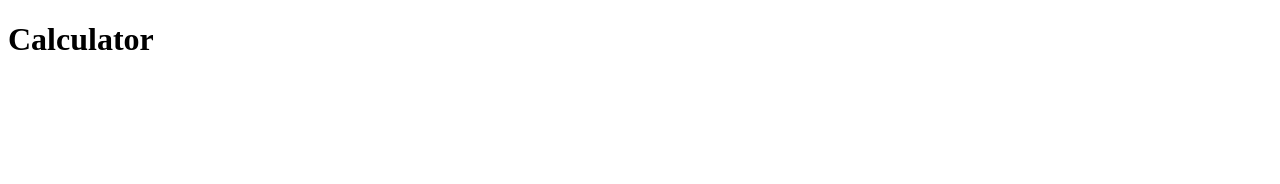
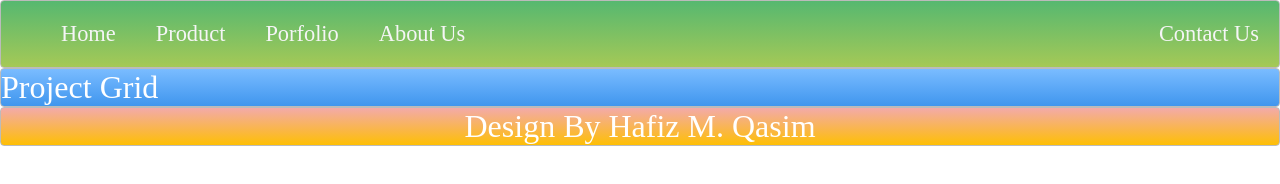
Before and after one commit to meqasim/Calculator, a plain HTML site: page index.html in a window 1280 px wide. Drawn offline with Linux system fonts and the light colour scheme.

Commit message:
website layout design

```diff
--- a/index.html
+++ b/index.html
@@ -4,12 +4,23 @@
     <meta charset="UTF-8">
     <meta http-equiv="X-UA-Compatible" content="IE=edge">
     <meta name="viewport" content="width=device-width, initial-scale=1.0">
-    <link rel="stylesheet" type="text/css" href="style.css">
-    <title>Calculator</title>
+    <link rel="stylesheet" type="text/css" href="./style.css">
+    <title>Calculator Layout design</title>
 </head>
 <body>
-    <h1>Calculator</h1>
+  <nav class="zone green">
+    <ul class="main-nav">
+      <li><a href="">Home</a></li>
+      <li><a href="">Product</a></li>
+      <li><a href="">Porfolio</a></li>
+      <li><a href="">About Us</a></li>
+      <li class="push"><a href="">Contact Us</a></li>
+    </ul>
+  </nav>
+ <!--  <div class="container zone red">Cover</div> -->
+  <div class="zone blue">Project Grid</div>
+  <footer class="zone yellow">Design By Hafiz M. Qasim</footer>
 
-    <script type="text/javascript" src="script.js"></script>
+  <script type="text/javascript" src="script.js"></script>
 </body>
 </html>
--- a/script.js
+++ b/script.js
@@ -0,0 +1,3 @@
+firstnum(){
+    document.getElementById("frtnum").innerHTML =
+}
--- a/style.css
+++ b/style.css
@@ -0,0 +1,121 @@
+body{
+    margin: auto 0;
+}
+
+.zone {
+    /* padding:30px 50px;
+    margin:40px 60px; */
+    cursor:pointer;
+    /*display:inline-block;*/
+    color:#FFF;
+    font-size:2em;
+    border-radius:4px;
+    border:1px solid #bbb;
+    transition: all 0.3s linear;
+}
+
+.zone:hover {
+    -webkit-box-shadow:rgba(0,0,0,0.8) 0px 5px 15px, inset rgba(0,0,0,0.15) 0px -10px 20px;
+    -moz-box-shadow:rgba(0,0,0,0.8) 0px 5px 15px, inset rgba(0,0,0,0.15) 0px -10px 20px;
+    -o-box-shadow:rgba(0,0,0,0.8) 0px 5px 15px, inset rgba(0,0,0,0.15) 0px -10px 20px;
+    box-shadow:rgba(0,0,0,0.8) 0px 5px 15px, inset rgba(0,0,0,0.15) 0px -10px 20px;
+}
+
+/* nav */
+.main-nav{
+    display: flex;
+    list-style: none;
+    margin: 0;
+    font-size: 0.7em;
+
+}
+
+@media only screen and (max-width: 650px) {
+    .main-nav{
+        font-size: 0.5em;
+        padding: 0;
+    }
+}
+
+li {
+    padding: 20px;
+}
+
+a{
+    text-decoration: none;
+    color: #f5f5f6;
+}
+
+.push{
+    margin-left: auto;
+}
+
+/* cover
+.container{
+    display: flex;
+    align-items: center;
+    justify-content: center;
+    height: 50vh;
+} */
+
+
+
+/* footer */
+footer{
+    align-content: center;
+    justify-content: center;
+    text-align: center;
+}
+
+/*https://paulund.co.uk/how-to-create-shiny-css-buttons*/
+/***********************************************************************
+ *  Green Background
+ **********************************************************************/
+.green{
+    background: #56B870; /* Old browsers */
+    background: -moz-linear-gradient(top, #56B870 0%, #a5c956 100%); /* FF3.6+ */
+    background: -webkit-gradient(linear, left top, left bottom, color-stop(0%,#56B870), color-stop(100%,#a5c956)); /* Chrome,Safari4+ */
+    background: -webkit-linear-gradient(top, #56B870 0%,#a5c956 100%); /* Chrome10+,Safari5.1+ */
+    background: -o-linear-gradient(top, #56B870 0%,#a5c956 100%); /* Opera 11.10+ */
+    background: -ms-linear-gradient(top, #56B870 0%,#a5c956 100%); /* IE10+ */
+    background: linear-gradient(top, #56B870 0%,#a5c956 100%); /* W3C */
+}
+
+/***********************************************************************
+ *  Red Background
+ **********************************************************************/
+.red{
+    background: #C655BE; /* Old browsers */
+    background: -moz-linear-gradient(top, #C655BE 0%, #cf0404 100%); /* FF3.6+ */
+    background: -webkit-gradient(linear, left top, left bottom, color-stop(0%,#C655BE), color-stop(100%,#cf0404)); /* Chrome,Safari4+ */
+    background: -webkit-linear-gradient(top, #C655BE 0%,#cf0404 100%); /* Chrome10+,Safari5.1+ */
+    background: -o-linear-gradient(top, #C655BE 0%,#cf0404 100%); /* Opera 11.10+ */
+    background: -ms-linear-gradient(top, #C655BE 0%,#cf0404 100%); /* IE10+ */
+    background: linear-gradient(top, #C655BE 0%,#cf0404 100%); /* W3C */
+}
+
+/***********************************************************************
+ *  Yellow Background
+ **********************************************************************/
+.yellow{
+    background: #F3AAAA; /* Old browsers */
+    background: -moz-linear-gradient(top, #F3AAAA 0%, #febf04 100%); /* FF3.6+ */
+    background: -webkit-gradient(linear, left top, left bottom, color-stop(0%,#F3AAAA), color-stop(100%,#febf04)); /* Chrome,Safari4+ */
+    background: -webkit-linear-gradient(top, #F3AAAA 0%,#febf04 100%); /* Chrome10+,Safari5.1+ */
+    background: -o-linear-gradient(top, #F3AAAA 0%,#febf04 100%); /* Opera 11.10+ */
+    background: -ms-linear-gradient(top, #F3AAAA 0%,#febf04 100%); /* IE10+ */
+    background: linear-gradient(top, #F3AAAA 0%,#febf04 100%); /* W3C */
+}
+
+/***********************************************************************
+ *  Blue Background
+ **********************************************************************/
+.blue{
+    background: #7abcff; /* Old browsers */
+    background: -moz-linear-gradient(top, #7abcff 0%, #60abf8 44%, #4096ee 100%); /* FF3.6+ */
+    background: -webkit-gradient(linear, left top, left bottom, color-stop(0%,#7abcff), color-stop(44%,#60abf8), color-stop(100%,#4096ee)); /* Chrome,Safari4+ */
+    background: -webkit-linear-gradient(top, #7abcff 0%,#60abf8 44%,#4096ee 100%); /* Chrome10+,Safari5.1+ */
+    background: -o-linear-gradient(top, #7abcff 0%,#60abf8 44%,#4096ee 100%); /* Opera 11.10+ */
+    background: -ms-linear-gradient(top, #7abcff 0%,#60abf8 44%,#4096ee 100%); /* IE10+ */
+    background: linear-gradient(top, #7abcff 0%,#60abf8 44%,#4096ee 100%); /* W3C */
+}
```
